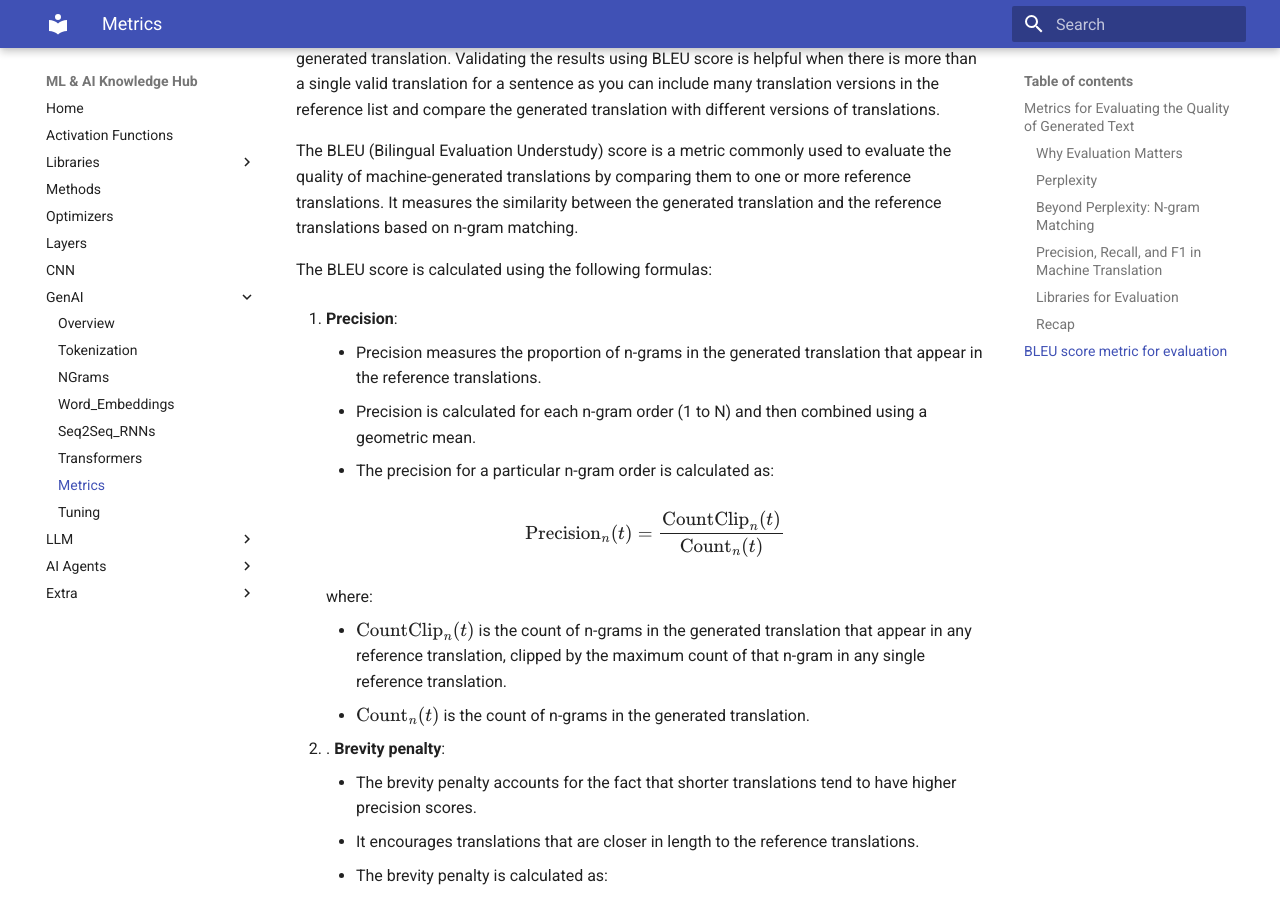
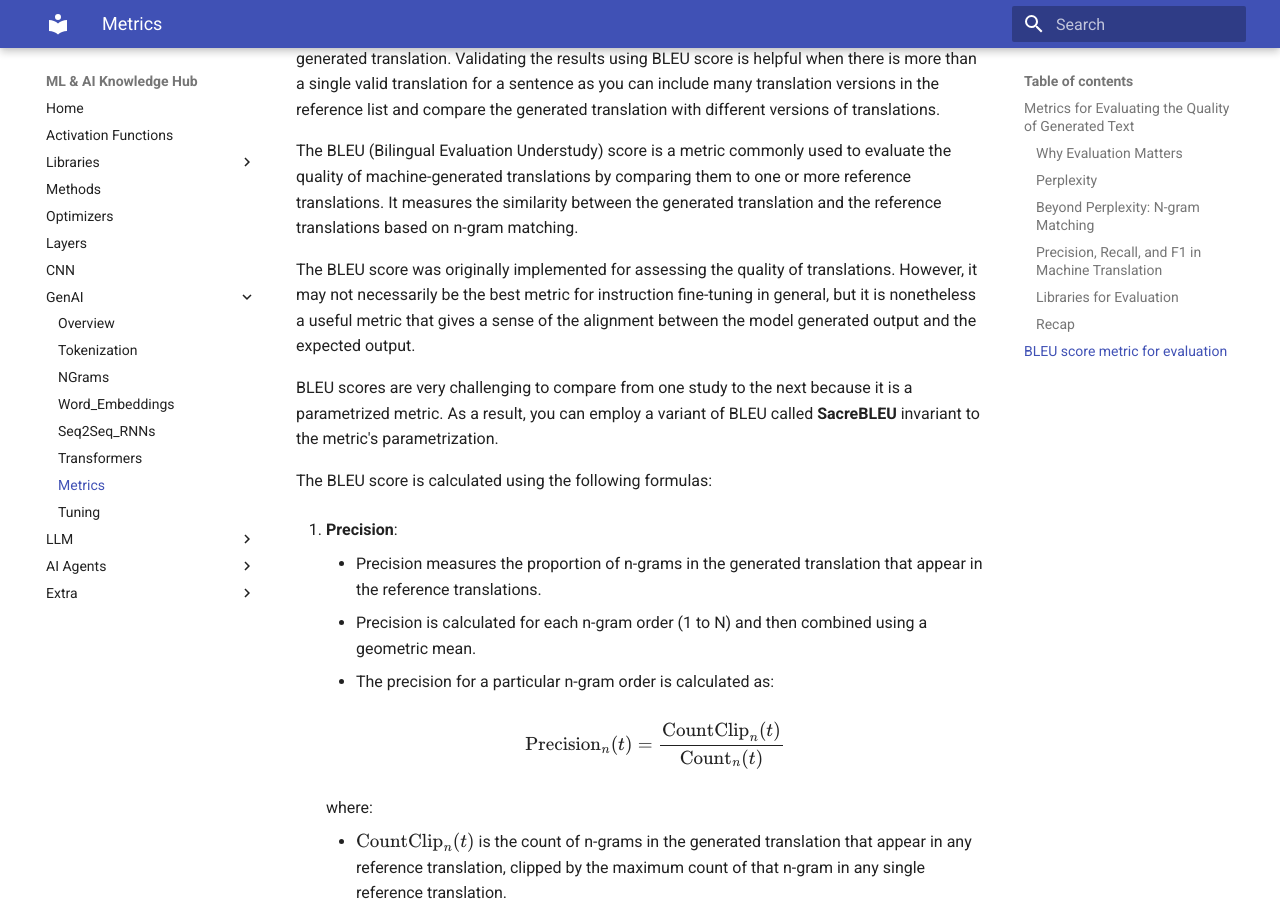
Before and after one commit to Medyan-Naser/machine_learning_projects, an MkDocs documentation site: the page built from docs/GenAI/metrics.md, in a window 1280 px wide and 900 px high, scrolled down 2177 px. Built offline with MkDocs 1.6.1 and Material for MkDocs 9.7.7, drawn with Linux system fonts in a browser that asks for light colours.

```diff
--- a/docs/GenAI/metrics.md
+++ b/docs/GenAI/metrics.md
@@ -90,6 +90,10 @@
 
 The BLEU (Bilingual Evaluation Understudy) score is a metric commonly used to evaluate the quality of machine-generated translations by comparing them to one or more reference translations. It measures the similarity between the generated translation and the reference translations based on n-gram matching.
 
+The BLEU score was originally implemented for assessing the quality of translations. However, it may not necessarily be the best metric for instruction fine-tuning in general, but it is nonetheless a useful metric that gives a sense of the alignment between the model generated output and the expected output.
+
+BLEU scores are very challenging to compare from one study to the next because it is a parametrized metric. As a result, you can employ a variant of BLEU called **SacreBLEU** invariant to the metric's parametrization.
+
 The BLEU score is calculated using the following formulas:
 
 1. **Precision**:
```
Also changed, not shown: docs/RNN.md (added, +17 -0 lines).
